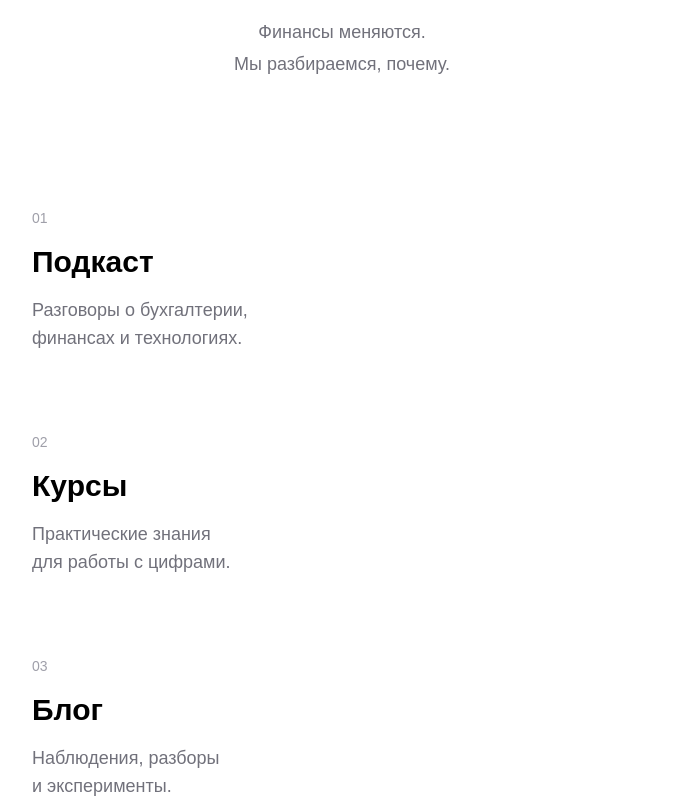
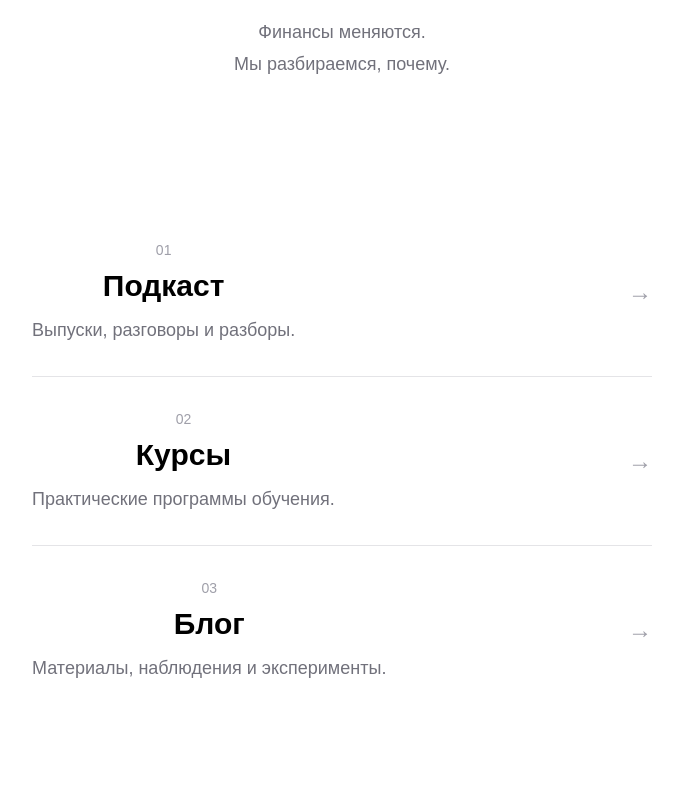
Before and after one commit to pyatinskiy/tchk-balansa, a Next.js app: page / in a window 1280 px wide. Shown: the part 518-1318 px from the top of the page, without its empty margins (298-976 px from the left). After the commit the page ends 1232 px from the top, so only its background shows below. Built offline with nearby package versions, Linux system fonts and the light colour scheme.

Commit message:
Add about section

```diff
--- a/app/page.tsx
+++ b/app/page.tsx
@@ -45,44 +45,67 @@ export default function Home() {
   Мы разбираемся, почему.
 </p>
 </section>
-<section className="mt-32 max-w-3xl">
-  <div className="space-y-20 text-left">
+<section className="mt-32 max-w-3xl w-full">
+  <div className="divide-y divide-zinc-200">
 
+    <a
+      href="#"
+      className="group flex items-center justify-between py-8"
+    >
       <div>
         <p className="text-sm text-zinc-400">01</p>
-      <h3 className="mt-4 text-3xl font-semibold">
+        <h3 className="mt-2 text-3xl font-semibold">
           Подкаст
         </h3>
-      <p className="mt-4 text-lg text-zinc-500">
-        Разговоры о бухгалтерии,
-        <br />
-        финансах и технологиях.
+        <p className="mt-3 text-lg text-zinc-500">
+          Выпуски, разговоры и разборы.
         </p>
       </div>
 
+      <span className="text-2xl text-zinc-400 group-hover:text-black">
+        →
+      </span>
+    </a>
+
+
+    <a
+      href="#"
+      className="group flex items-center justify-between py-8"
+    >
       <div>
         <p className="text-sm text-zinc-400">02</p>
-      <h3 className="mt-4 text-3xl font-semibold">
+        <h3 className="mt-2 text-3xl font-semibold">
           Курсы
         </h3>
-      <p className="mt-4 text-lg text-zinc-500">
-        Практические знания
-        <br />
-        для работы с цифрами.
+        <p className="mt-3 text-lg text-zinc-500">
+          Практические программы обучения.
         </p>
       </div>
 
+      <span className="text-2xl text-zinc-400 group-hover:text-black">
+        →
+      </span>
+    </a>
+
+
+    <a
+      href="#"
+      className="group flex items-center justify-between py-8"
+    >
       <div>
         <p className="text-sm text-zinc-400">03</p>
-      <h3 className="mt-4 text-3xl font-semibold">
+        <h3 className="mt-2 text-3xl font-semibold">
           Блог
         </h3>
-      <p className="mt-4 text-lg text-zinc-500">
-        Наблюдения, разборы
-        <br />
-        и эксперименты.
+        <p className="mt-3 text-lg text-zinc-500">
+          Материалы, наблюдения и эксперименты.
         </p>
       </div>
+
+      <span className="text-2xl text-zinc-400 group-hover:text-black">
+        →
+      </span>
+    </a>
 
   </div>
 </section>
```
Lines whose indentation alone changed are shown as unchanged.
